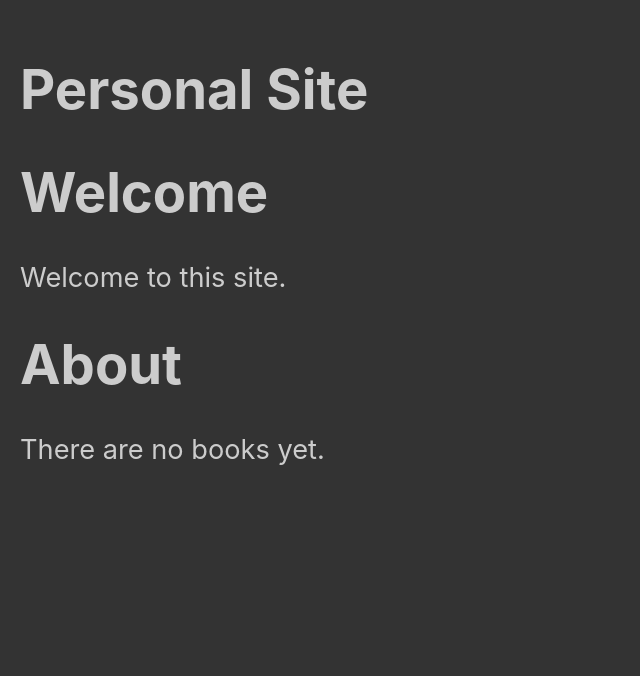
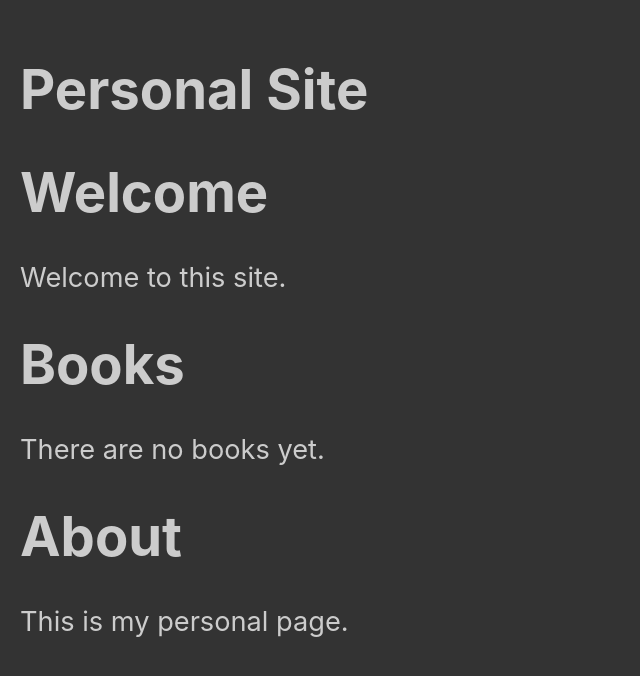
Before and after one commit to MrGultekin/react-simple-router-nav-and-search, a React (Vite) app: page / in a window 1280 px wide. Shown: the top 676 px of the page, without its empty margins (0-640 px from the left). Built offline with nearby package versions, Linux system fonts and the light colour scheme.

Commit message:
PageAbout in.

```diff
--- a/src/App.jsx
+++ b/src/App.jsx
@@ -1,6 +1,7 @@
 import './App.scss'
 import {PageWelcome} from "./pages/PageWelcome";
 import {PageBooks} from "./pages/PageBooks";
+import {PageAbout} from "./pages/PageAbout";
 
 function App() {
   return (
@@ -8,6 +9,7 @@
      <h1>Personal Site</h1>
         <PageWelcome/>
         <PageBooks/>
+        <PageAbout/>
     </div>
   )
 }
--- /dev/null
+++ b/src/pages/PageAbout.jsx
@@ -0,0 +1,8 @@
+export const PageAbout = () => {
+    return (
+        <>
+            <h1>About</h1>
+            <p>This is my personal page.</p>
+        </>
+    )
+}
--- a/src/pages/PageBooks.jsx
+++ b/src/pages/PageBooks.jsx
@@ -1,7 +1,7 @@
 export const PageBooks = () => {
     return (
         <>
-            <h1>About</h1>
+            <h1>Books</h1>
             <p>There are no books yet.</p>
         </>
     )
```
